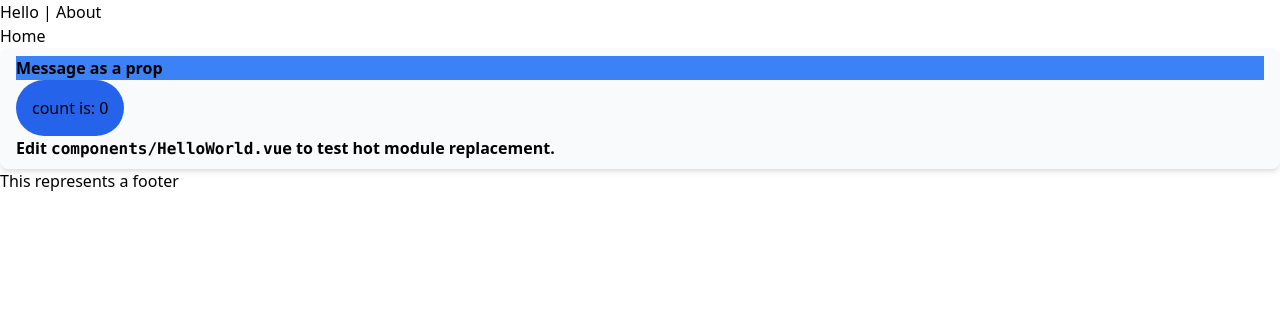
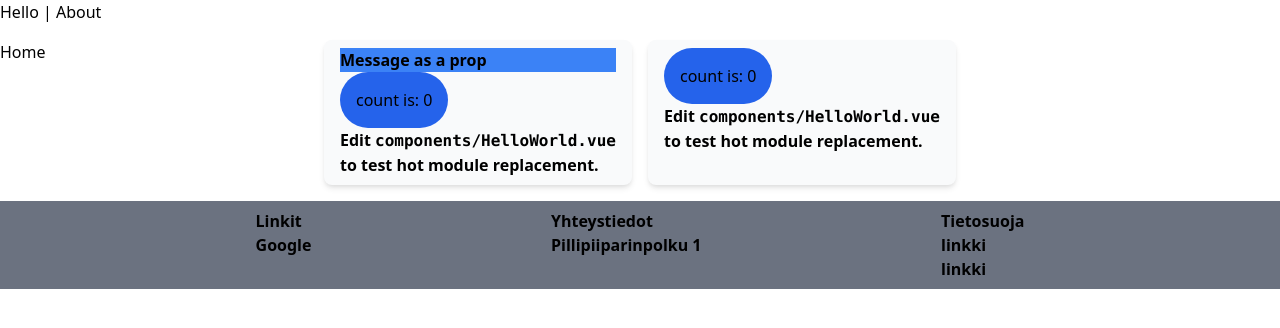
Before and after one commit to vilmaguila/lazy-punter, a Vue app: page /#/ in a window 1280 px wide. Shown: the top 328 px of the page. Built offline with nearby package versions, Linux system fonts and the light colour scheme.

Commit message:
styled the-footer and provided dummy content

```diff
--- a/src/components/layout/TheFooter.vue
+++ b/src/components/layout/TheFooter.vue
@@ -1,5 +1,19 @@
 <template>
-  <footer>This represents a footer</footer>
+  <footer class="flex flex-row justify-evenly">
+    <div class="">
+      <h2>Linkit</h2>
+      <a href="https://www.google.com">Google</a>
+    </div>
+    <div class="">
+      <h2>Yhteystiedot</h2>
+      <p>Pillipiiparinpolku 1</p>
+    </div>
+    <div class="">
+      <h2>Tietosuoja</h2>
+      <a href="link">linkki</a> <br />
+      <a href="link">linkki</a>
+    </div>
+  </footer>
 </template>
 
 <script>
@@ -7,3 +21,9 @@ export default {
   name: "TheFooter",
 };
 </script>
+
+<style lang="postcss" scoped>
+footer {
+  @apply py-2 px-4 font-semibold bg-gray-500 font-sans;
+}
+</style>
--- a/src/components/ui/BaseCard.vue
+++ b/src/components/ui/BaseCard.vue
@@ -6,6 +6,6 @@
 
 <style lang="postcss" scoped>
 div {
-  @apply py-2 px-4 font-semibold rounded-lg shadow-md bg-gray-50 hover:bg-gray-100;
+  @apply py-2 px-4 font-semibold rounded-lg shadow-md bg-gray-50 hover:bg-gray-200;
 }
 </style>
--- a/src/views/Home.vue
+++ b/src/views/Home.vue
@@ -1,21 +1,22 @@
 <template>
-  <div class="home">
-    <navigation-bar></navigation-bar>
+  <div class="grid grid-cols-4 gap-4">
+    <navigation-bar class="col-span-4"></navigation-bar>
     <h1>Home</h1>
     <hello-world msg="Message as a prop"></hello-world>
-    <the-footer></the-footer>
+    <hello-world></hello-world>
+    <the-footer class="col-span-4"></the-footer>
   </div>
 </template>
 
 <script>
-import HelloWorld from '../components/HelloWorld.vue'
-import NavigationBar from '../components/ui/NavigationBar.vue'
+import HelloWorld from "../components/HelloWorld.vue";
+import NavigationBar from "../components/ui/NavigationBar.vue";
 
 export default {
-  name: 'Home',
+  name: "Home",
   components: {
     HelloWorld,
     NavigationBar,
-  }
+  },
 };
 </script>
```
